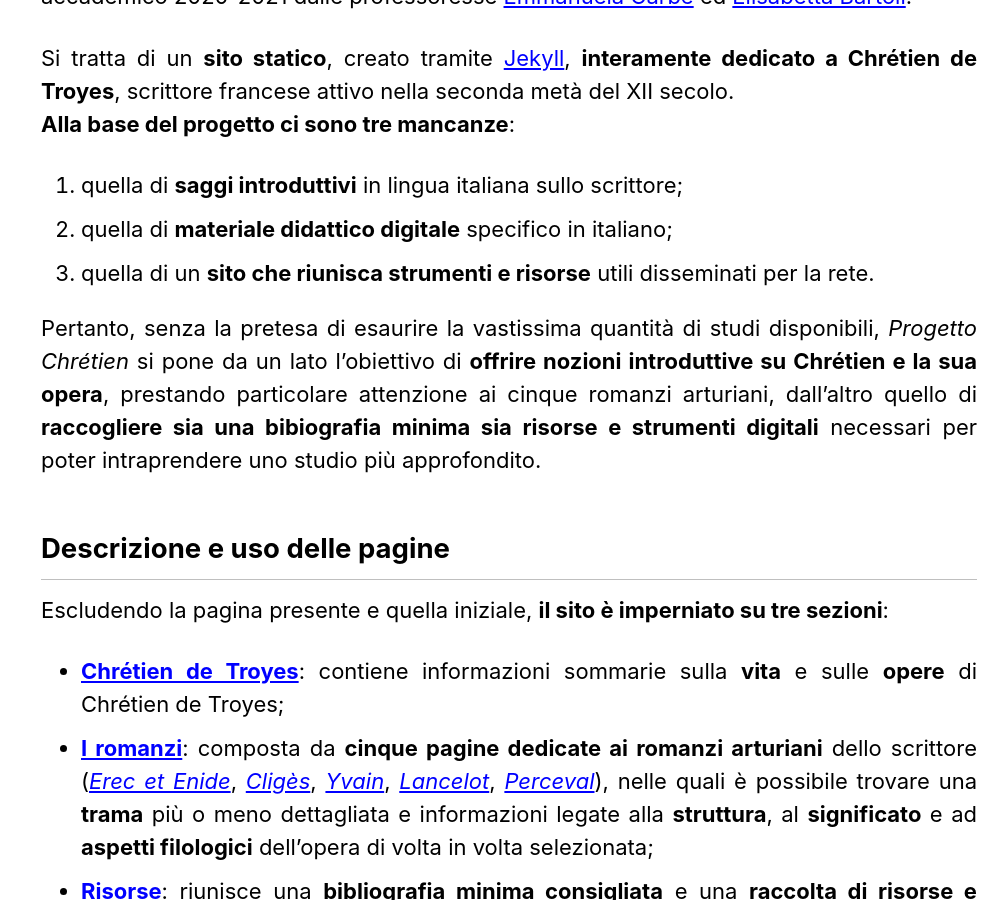
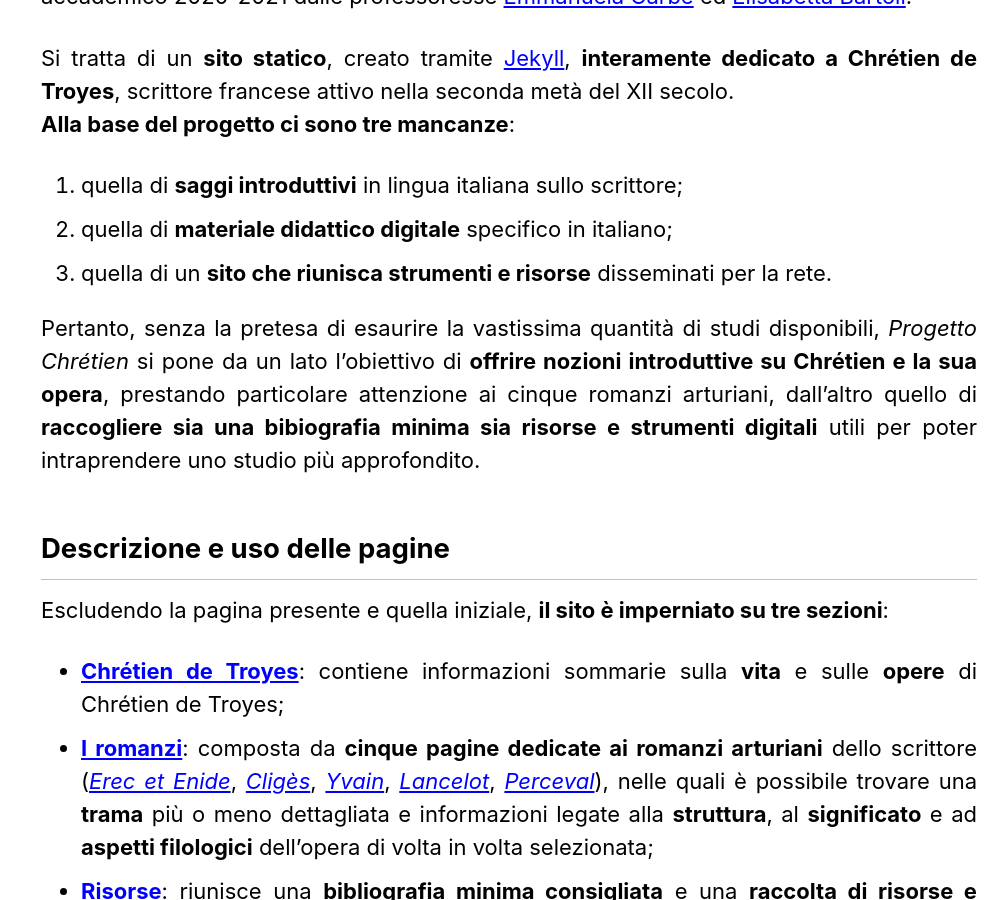
Before and after one commit to lminnucci/progettochretien, a Jekyll site: the page built from _pages/progetto.markdown, in a window 1280 px wide and 900 px high, scrolled down 398 px. Shown: the whole window, without its empty margins (281-1280 px from the left). Built offline with Jekyll 4.4.1, drawn with Linux system fonts in a browser that asks for light colours; cached includes are drawn as plain includes.

Commit message:
Update progetto.markdown

```diff
--- a/_pages/progetto.markdown
+++ b/_pages/progetto.markdown
@@ -6,19 +6,19 @@ classes: wide
 
 ## *Progetto Chrétien* in breve
 
-*Progetto Chrétien*, ideato e realizzato da Leonardo Minnucci, nasce all'interno del Corso integrato di informatica umanistica e filologia digitale ([Università degli Studi di Siena](https://www.unisi.it/ "Visita il sito dell'UniSi"), [Dipartimento di filologia e critica delle letterature antiche e moderne](https://www.dfclam.unisi.it/it "Visita il sito del DFCLAM")) tenuto nell'anno accademico 2020-2021 dalle professoresse [Emmanuela Carbé](https://www.dfclam.unisi.it/it/dipartimento/persone/docenti-contratto/carbe-emmanuela "Visita la pagina della prof.ssa Emmanuela Carbé") ed [Elisabetta Bartoli](https://www.dfclam.unisi.it/it/dipartimento/persone/docenti-ordinari-associati-ricercatori/bartoli-elisabetta "Visita la pagina della prof.ssa Bartoli").
+*Progetto Chrétien*, ideato e realizzato da Leonardo Minnucci, nasce all'interno del Corso integrato di informatica umanistica e filologia digitale ([Università degli Studi di Siena](https://www.unisi.it/ "Visita il sito dell'UniSi"), [Dipartimento di filologia e critica delle letterature antiche e moderne](https://www.dfclam.unisi.it/it "Visita il sito del DFCLAM")) tenuto nell'anno accademico 2020-2021 dalle professoresse [Emmanuela Carbé](https://www.dfclam.unisi.it/it/dipartimento/persone/docenti-contratto/carbe-emmanuela "Visita la pagina della prof.ssa Carbé") ed [Elisabetta Bartoli](https://www.dfclam.unisi.it/it/dipartimento/persone/docenti-ordinari-associati-ricercatori/bartoli-elisabetta "Visita la pagina della prof.ssa Bartoli").
 {: style="text-align: justify;"}
 Si tratta di un **sito statico**, creato tramite [Jekyll](https://jekyllrb.com/ "Visita il sito di Jekyll"), **interamente dedicato a Chrétien de Troyes**, scrittore francese attivo nella seconda metà del XII secolo. <br />
 **Alla base del progetto ci sono tre mancanze**:
 {: style="text-align: justify;"}
 1. quella di **saggi introduttivi** in lingua italiana sullo scrittore;
 2. quella di **materiale didattico digitale** specifico in italiano;
-3. quella di un **sito che riunisca strumenti e risorse** utili disseminati per la rete. <br />
+3. quella di un **sito che riunisca strumenti e risorse** disseminati per la rete. <br />
 {: style="text-align: justify;"}
 
 Pertanto, senza la pretesa di esaurire la vastissima quantità di studi disponibili, *Progetto Chrétien* si pone da un lato l'obiettivo di
 **offrire nozioni introduttive su Chrétien e la sua opera**, prestando particolare attenzione ai cinque romanzi arturiani, dall'altro quello di
-**raccogliere sia una bibiografia minima sia risorse e strumenti digitali** necessari per poter intraprendere uno studio più approfondito.
+**raccogliere sia una bibiografia minima sia risorse e strumenti digitali** utili per poter intraprendere uno studio più approfondito.
 {: style="text-align: justify;"}
 
 
```
